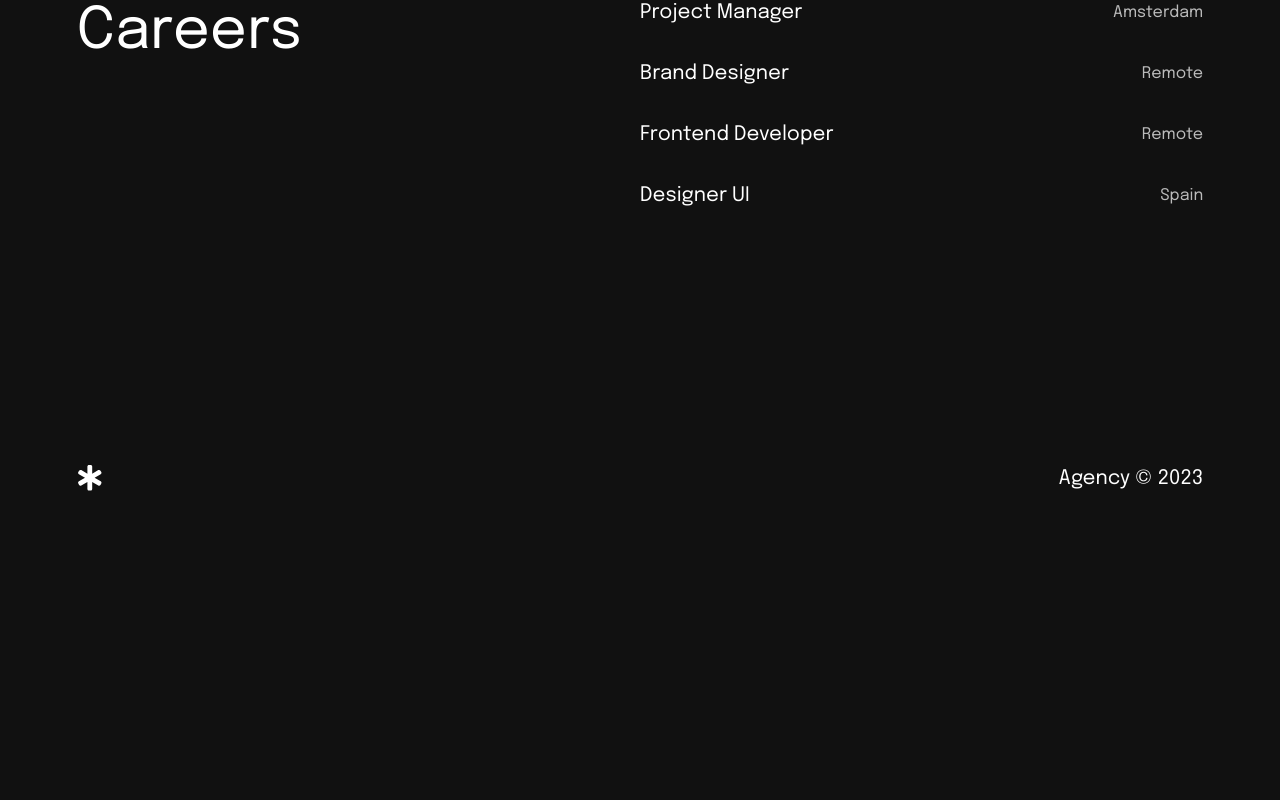
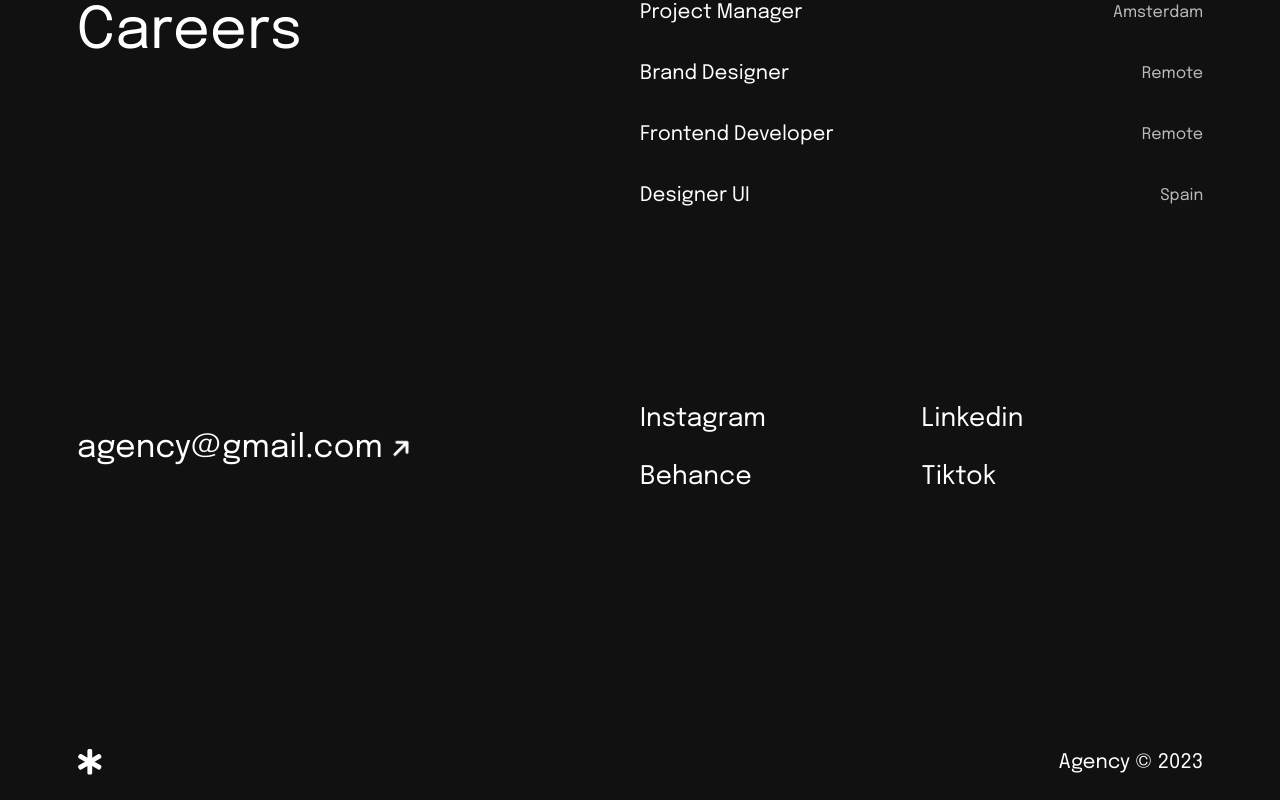
Before and after one commit to davidmedev222/agency, a React (Vite) app: page / in a window 1280 px wide. Shown: the part 4256-5056 px from the top of the page. Before the commit the page ends 4772 px from the top, so only its background shows below. Built offline with nearby package versions, Linux system fonts and the light colour scheme.

Commit message:
feat(web): add interface of the home page social network

```diff
--- a/src/components/index.ts
+++ b/src/components/index.ts
@@ -14,3 +14,4 @@ export * from './icons/IconStar'
 export * from './icons/IconWebFlow'
 export * from './services/Services'
 export * from './services/ServicesItem'
+export * from './social/Social'
--- /dev/null
+++ b/src/components/social/Social.tsx
@@ -0,0 +1,54 @@
+import { IconArrowRight } from '@/components'
+import { useGlobalProvider } from '@/hooks'
+import { Link } from 'react-router-dom'
+import styled from 'styled-components'
+
+const SocialStyled = styled('section')`
+  display: grid;
+  grid-template-columns: repeat(2, 1fr);
+
+ @media screen and (max-width: 49.75rem) {
+    grid-template-columns: 1fr;
+    gap: 3rem;
+ }
+`
+const SocialEmail = styled(Link)`
+  font-size: clamp(1.5rem, 2.5vw, 5rem);
+  display: flex;
+  flex-flow: row nowrap;
+  align-items: center;
+  gap: clamp(.5rem, .5vw, 1rem);
+
+  & svg {
+    fill: var(--i-component-one);
+    width: clamp(1.25rem, 1.5vw, 2rem);
+    transform: rotate(-45deg);
+  }
+`
+const SocialList = styled('div')`
+  display: flex;
+  flex-flow: row wrap;
+  gap: clamp(2rem, 2vw, 4rem) 0;
+`
+const SocialNetworkRedirect = styled(Link)`
+  font-size: clamp(1rem, 2vw, 4rem);
+  flex-basis: 50%;
+`
+const Social = (): JSX.Element => {
+  const { social } = useGlobalProvider()
+
+  return (
+    <SocialStyled>
+      <SocialEmail to='mailto:davidmedev@gmail.com'>{social.email}<IconArrowRight />
+      </SocialEmail>
+      <SocialList>
+        {social.networks.map((network) => {
+          const { id, social, to } = network
+          return <SocialNetworkRedirect key={id} to={to}>{social}</SocialNetworkRedirect>
+        })}
+      </SocialList>
+    </SocialStyled>
+  )
+}
+
+export { Social }
--- a/src/pages/home/HomePage.tsx
+++ b/src/pages/home/HomePage.tsx
@@ -1,4 +1,4 @@
-import { About, Careers, Clients, Hero, Services } from '@/components'
+import { About, Careers, Clients, Hero, Services, Social } from '@/components'
 import styled from 'styled-components'
 
 const MainStyled = styled('main')`
@@ -14,6 +14,7 @@ const HomePage = (): JSX.Element => {
       <Services />
       <About />
       <Careers />
+      <Social />
     </MainStyled>
   )
 }
```
